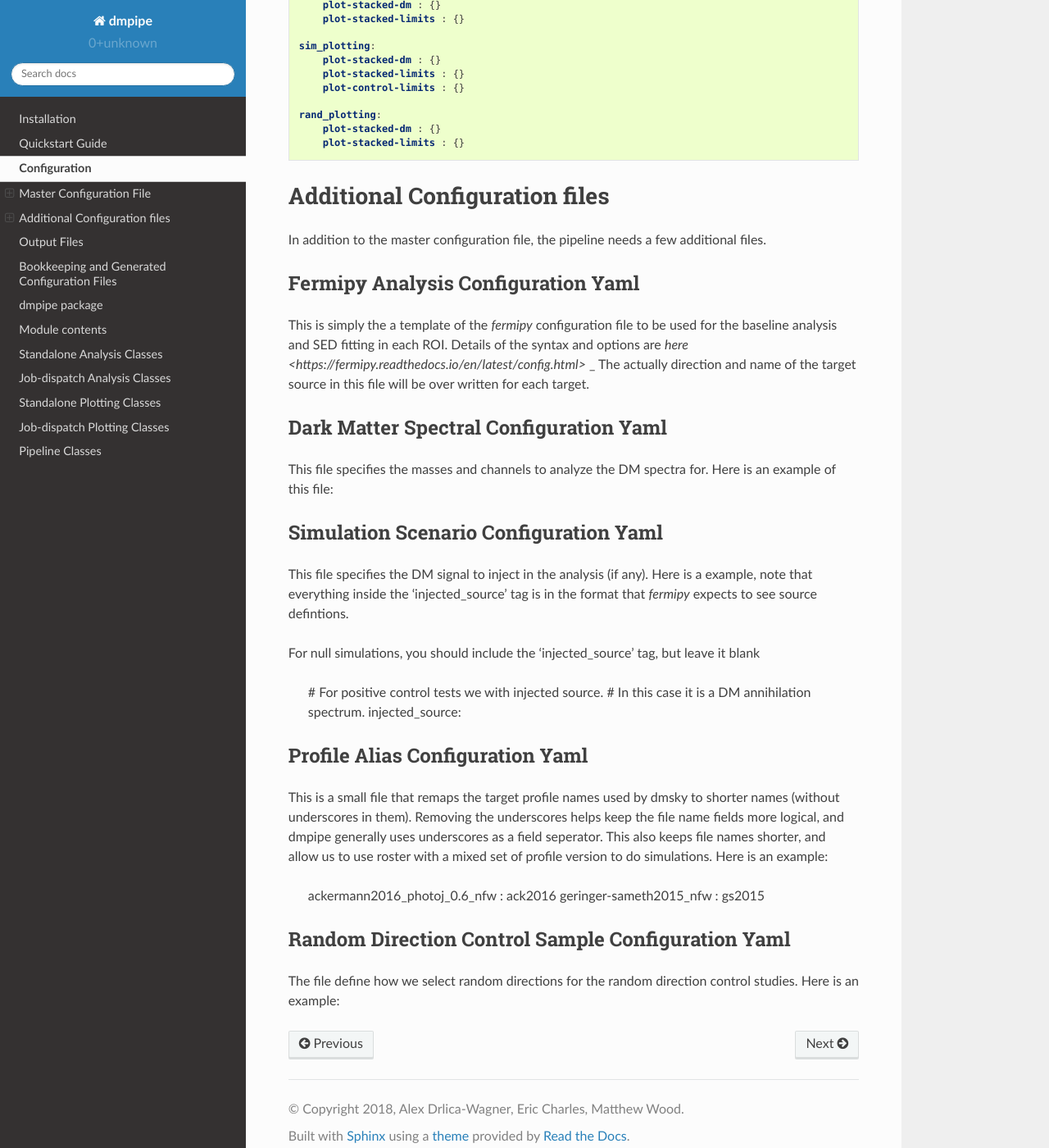
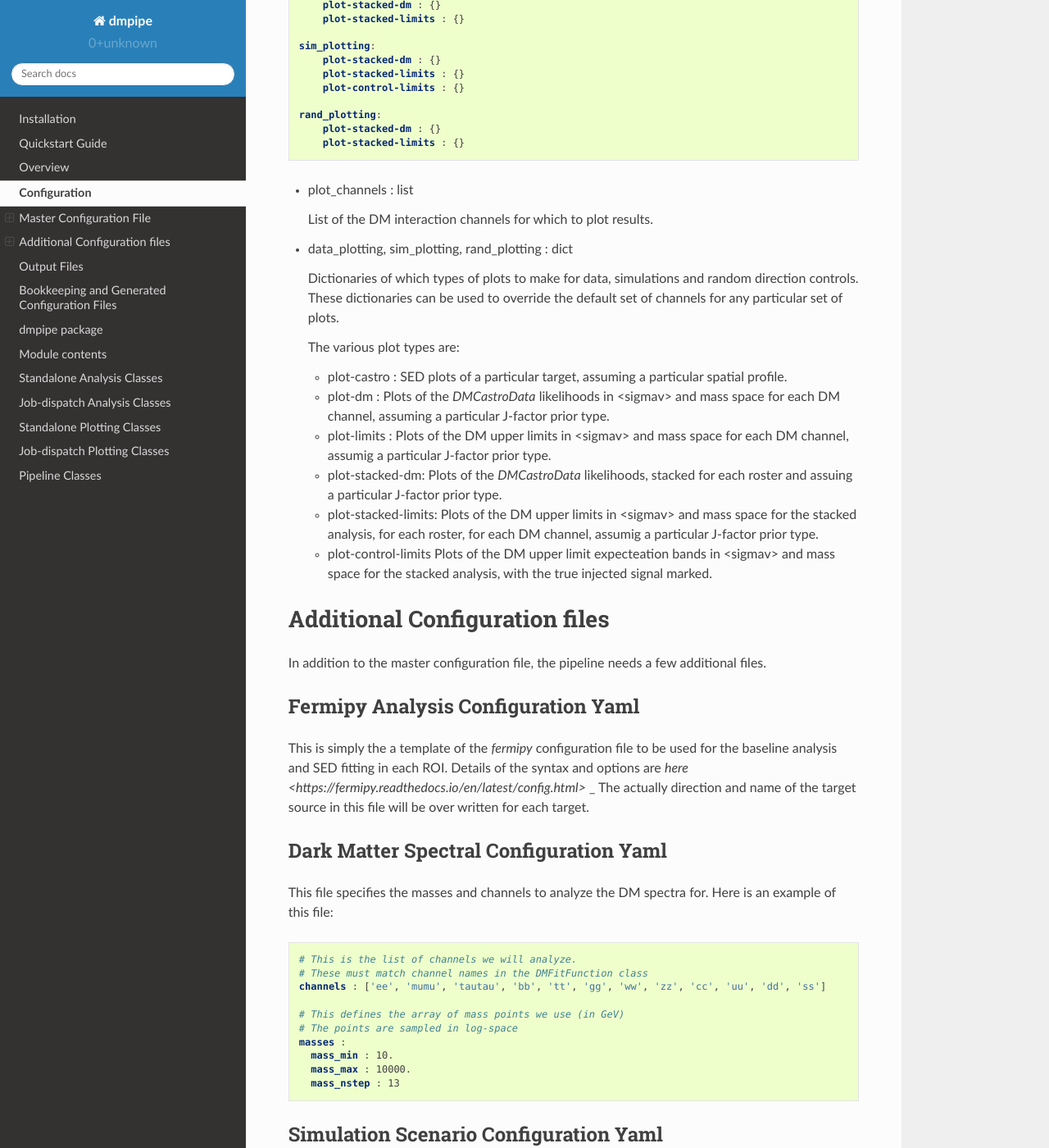
Before and after one commit to fermiPy/dmpipe, a Sphinx documentation site: the page built from docs/config.rst, in a window 1280 px wide and 1400 px high, scrolled down 3241 px. Shown: the whole window at 82% size. Built offline with Sphinx 7.4.7 and the Read the Docs theme 2.0.0, drawn with Linux system fonts in a browser that asks for light colours; some of the changed text lies outside the part shown.

Commit message:
Updating doc

```diff
--- a/docs/config.rst
+++ b/docs/config.rst
@@ -194,6 +194,39 @@
        plot-stacked-limits : {}
 
 
+* plot_channels : list
+
+  List of the DM interaction channels for which to plot results.
+
+
+* data_plotting, sim_plotting, rand_plotting : dict
+
+  Dictionaries of which types of plots to make for data, simulations and random direction controls.   These dictionaries
+  can be used to override the default set of channels for any particular set of plots.
+
+  The various plot types are:
+
+  * plot-castro :
+    SED plots of a particular target, assuming a particular spatial profile.
+
+  * plot-dm :
+    Plots of the `DMCastroData` likelihoods in <sigmav> and mass space for each DM channel, assuming a particular J-factor
+    prior type.
+
+  * plot-limits :
+    Plots of the DM upper limits in <sigmav> and mass space for each DM channel, assumig a particular J-factor prior type.
+
+  * plot-stacked-dm:
+    Plots of the  `DMCastroData` likelihoods, stacked for each roster and assuing a particular J-factor prior type.
+
+  * plot-stacked-limits:
+    Plots of the DM upper limits in <sigmav> and mass space for the stacked analysis, for each roster, for each DM channel,
+    assumig a particular J-factor prior type.
+
+  * plot-control-limits
+    Plots of the DM upper limit expecteation bands in  <sigmav> and mass space for the stacked analysis, with the true
+    injected signal marked.
+
 
 
 Additional Configuration files
@@ -216,7 +249,7 @@
 This file specifies the masses and channels to analyze the DM spectra for.  Here is an example of
 this file:
 
-.. code-block yaml
+.. code-block:: yaml
 
   # This is the list of channels we will analyze.
   # These must match channel names in the DMFitFunction class
@@ -237,7 +270,7 @@
 that everything inside the 'injected_source' tag is in the format that `fermipy` expects to see
 source defintions.
 
-  .. code-block yaml
+  .. code-block:: yaml
 
     # For positive control tests we with injected source.
     # In this case it is a DM annihilation spectrum.
@@ -256,13 +289,14 @@
           value : 4 # annihilation to b-quarks
 
 
+
 For null simulations, you should include the 'injected_source' tag, but leave it blank
 
-  .. code-block yaml
+  .. code-block:: yaml
 
-  # For positive control tests we with injected source.
-  # In this case it is a DM annihilation spectrum.
-  injected_source:
+    # For positive control tests we with injected source.
+    # In this case it is a DM annihilation spectrum.
+    injected_source:
 
 
 
@@ -274,10 +308,10 @@
 dmpipe generally uses underscores as a field seperator.  This also keeps file names shorter, and allow
 us to use roster with a mixed set of profile version to do simulations.  Here is an example:
 
-  .. code-block yaml
+  .. code-block:: yaml
 
-  ackermann2016_photoj_0.6_nfw : ack2016
-  geringer-sameth2015_nfw : gs2015
+    ackermann2016_photoj_0.6_nfw : ack2016
+    geringer-sameth2015_nfw : gs2015
 
 
 
@@ -286,7 +320,7 @@
 
 The file define how we select random directions for the random direction control studies.  Here is an example:
 
-  .. code-block yaml
+  .. code-block:: yaml
 
     # These are the parameters for the random direction selection
     # The algorithm picks points on a grid
--- a/docs/index.rst
+++ b/docs/index.rst
@@ -71,6 +71,7 @@
 
    install
    quickstart
+   overview
    config
    output
    dmpipe
--- /dev/null
+++ b/docs/overview.rst
@@ -0,0 +1,147 @@
+.. _overview:
+
+Overview
+=========
+
+This package implements an analysis pipeline to look for DM signals.  This involves a lot
+of bookkeeping and loops over various things.  It is probably easiest to first describe this with
+a bit of pseudo-code that represents the various analysis steps.
+
+
+The various loop variable are:
+
+* rosters
+
+    The list of all the rosters to analyze.
+
+
+* targets
+
+    The list of all the analysis targets.   This is generated by merging all the targets fron the input rosters.
+
+
+* target.profiles
+
+    The list of all the spatial profiles to analyze for a particular targeet.
+    This is generated by version targets from all the input rosters.
+
+
+* jpriors
+
+    The list of all the type of prior on the J-factor.  This is provied by the user.
+
+
+* channels
+
+    The list of all the channels to analyze results for.  This is provided by the user.
+
+
+* sims
+
+    This is of all the simulation scenarios to analyze.  This is provided by the user.
+
+
+* first, last
+
+    The first and last seeds to use the random number genreator (for simulations), or the first and last random
+    directions to use, (for random direction control studies).
+
+
+
+.. code-block:: python
+
+    # Initialization, prepare the analysis directories and precompute the DM spectra
+    PrepareTargets(rosters)
+    SpecTable
+
+
+    # Data analysis
+
+    # Loop over targets
+    for target in targets:
+        AnalyzeROI(target)
+
+        for profile in target.profiles:
+            AnalyzeSED(target, profile)
+            PlotCastro(target, profile)
+
+            for jprior in jpriors:
+                ConvertCastro(target, profile, jprior) # This loops over channels
+
+                for channel in channels:
+                    PlotDM(target, profile, jprior, channel)
+                    PlotLimits(target, profile, jprior, channel)
+
+    for roster in rosters:
+        for jprior in jpriors:
+            StackLikelihood(roster, jprior) # This loops over channels
+
+            for channel in channels:
+                PlotDM(roster, jprior, channel, stacked=True)
+                PlotLimits(roster, jprior, channel, stacked=True)
+
+
+    # Simulation analysis
+
+    # Loop over simulation scenarios
+    for sim in sims:
+
+        # Loop over targets
+        for target in targets:
+            CopyBaseROI(sim, target)
+
+            for profile in target.profiles:
+                SimulateROI(sim, target, profile) # This loops over simulation seeds
+                CollectSED(sim, target, profile)
+
+                for seed in range(first, last):
+                    for jprior in jpriors:
+                        ConvertCastro(sim, target, profile, seed, jprior)  # This loops over channels
+
+                for jprior in jpriors:
+                    CollectLimits(sim, target, profile, jprior)  # This loops over channels
+
+        for roster in rosters:
+            for seed in range(first, last):
+                for jprior in jpriors:
+                    StackLikelihood(sim, roster, seed, jprior)  # This loops over channels
+
+                    for channel in channels:
+                        PlotDM(sim, roster, seed, jprior, channel, stacked=True)
+                        PlotLimits(sim, roster, seed, jprior, channel, stacked=True)
+
+            for jprior in jpriors:
+                CollectLimits(sim, roster, jprior, stacked=True)  # This loops over channels
+                for channel in channels:
+                    PlotLimits(sim, roster, jprior, channel, stacked=True, bands=True)
+
+
+
+    # Random direction control analysis
+
+    # Loop over targets
+    for target in targets:
+        CopyBaseROI(target)
+        RandomDirGen(target)
+
+        for profile in target.profiles:
+            for seed in range(first, last)
+                AnalyzeSED(target, profile, seed)
+                for jprior in jpriors:
+                    ConvertCastro(target, profile, seed, jprior)
+
+            CollectSED('random', target, profile)
+
+    for roster in rosters:
+        for seed in range(first, last):
+            for jprior in jpriors:
+                StackLikelihood(roster, seed, jprior) # This loops over channels
+
+                for channel in channels:
+                    PlotDM(roster, jprior, seed, channel, stacked=True)
+                    PlotLimits(roster, jprior, seed, channel, stacked=True)
+
+        for jprior in jpriors:
+            CollectLimits(sim, roster, jprior, stacked=True) # This loops over channels
+            for channel in channels:
+                PlotLimits(sim, roster, jprior, channel, stacked=True, bands=True)
```
